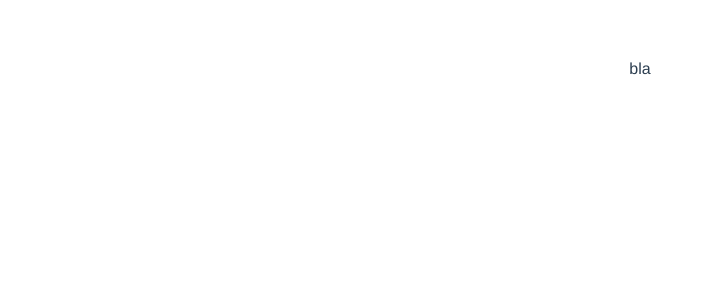
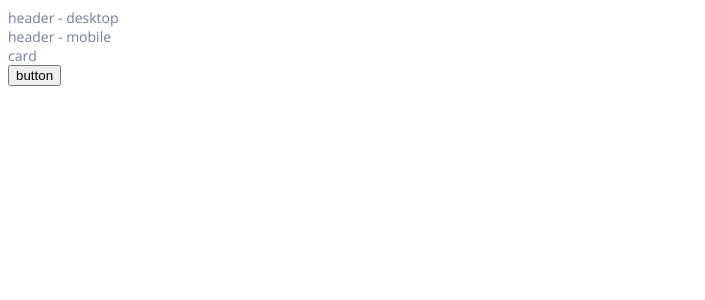
Before and after one commit to Avanger2512/midas, a Vue app: page / in a window 1280 px wide. Shown: the top 300 px of the page, without its empty margins (0-705 px from the left). Built offline with nearby package versions, Linux system fonts and the light colour scheme.

Commit message:
add components structure, fonts, variables

```diff
--- a/public/index.html
+++ b/public/index.html
@@ -5,6 +5,7 @@
     <meta http-equiv="X-UA-Compatible" content="IE=edge">
     <meta name="viewport" content="width=device-width,initial-scale=1.0">
     <link rel="icon" href="<%= BASE_URL %>favicon.ico">
+    <link href="https://fonts.googleapis.com/css?family=Open+Sans:400,700&display=swap" rel="stylesheet">
     <title><%= htmlWebpackPlugin.options.title %></title>
   </head>
   <body>
--- a/src/App.vue
+++ b/src/App.vue
@@ -1,27 +1,42 @@
 <template>
   <div id="app">
-    bla
+
+    <the-header-desktop />
+    <the-header-mobile />
+
+    <card />
+    <base-button />
+
   </div>
 </template>
 
 <script>
 
+import TheHeaderDesktop from './components/TheHeaderDesktop/TheHeaderDesktop.vue'
+import TheHeaderMobile from './components/TheHeaderMobile/TheHeaderMobile.vue'
+import Card from './components/Card/Card.vue'
+import BaseButton from './components/Base/BaseButton.vue'
 
 export default {
   name: 'App',
   components: {
-
+    TheHeaderDesktop,
+    TheHeaderMobile,
+    Card,
+    BaseButton,
   }
 }
 </script>
 
 <style lang="scss">
-#app {
-  font-family: Avenir, Helvetica, Arial, sans-serif;
+
+@import './assets/styles/variables.scss';
+body {
+  font-family: 'Open Sans', Helvetica, Arial, sans-serif;
   -webkit-font-smoothing: antialiased;
   -moz-osx-font-smoothing: grayscale;
-  text-align: center;
-  color: #2c3e50;
-  margin-top: 60px;
+  color: $primary-gray;
+  font-size: 14px;
 }
+
 </style>
--- /dev/null
+++ b/src/assets/styles/variables.scss
@@ -0,0 +1,16 @@
+$black: #090C13;
+$primary-gray: #717F94;
+
+$gray-light: #EBEDF1;
+$gray: #CCCCD1;
+
+$green: #00D98B;
+
+$blue: #005BE9;
+$blue-darker: #0049BA;
+$blue-dark: #003484;
+
+$red: #E14726;
+$red-darker: #E13126;
+
+$rgba-white-5: rgba(255, 255, 255, 0.5);
--- /dev/null
+++ b/src/components/Base/BaseButton.vue
@@ -0,0 +1,13 @@
+<template>
+  <button type="button" name="button">button</button>
+</template>
+
+<script>
+export default {
+  name: 'BaseButton'
+}
+</script>
+
+<style lang="scss">
+
+</style>
--- /dev/null
+++ b/src/components/Card/Card.vue
@@ -0,0 +1,15 @@
+<template>
+  <div class="card">
+    card
+  </div>
+</template>
+
+<script>
+export default {
+  name: 'Card',
+}
+</script>
+
+<style lang="scss">
+
+</style>
--- /dev/null
+++ b/src/components/TheHeaderDesktop/TheHeaderDesktop.vue
@@ -0,0 +1,15 @@
+<template>
+  <header class="header">
+    header - desktop
+  </header>
+</template>
+
+<script>
+export default {
+  name: 'TheHeaderDesktop',
+}
+</script>
+
+<style lang="scss">
+
+</style>
--- /dev/null
+++ b/src/components/TheHeaderMobile/TheHeaderMobile.vue
@@ -0,0 +1,15 @@
+<template>
+  <header class="header">
+    header - mobile
+  </header>
+</template>
+
+<script>
+export default {
+  name: 'TheHeaderMobile',
+}
+</script>
+
+<style lang="scss">
+
+</style>
```
